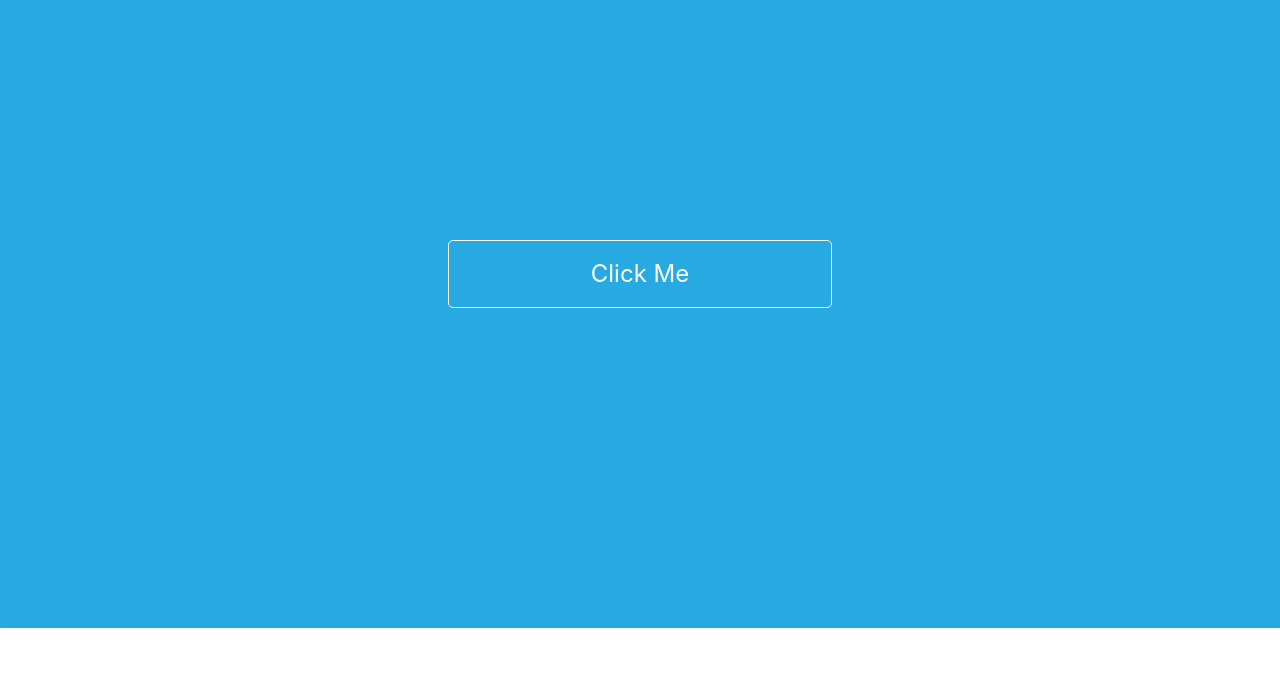
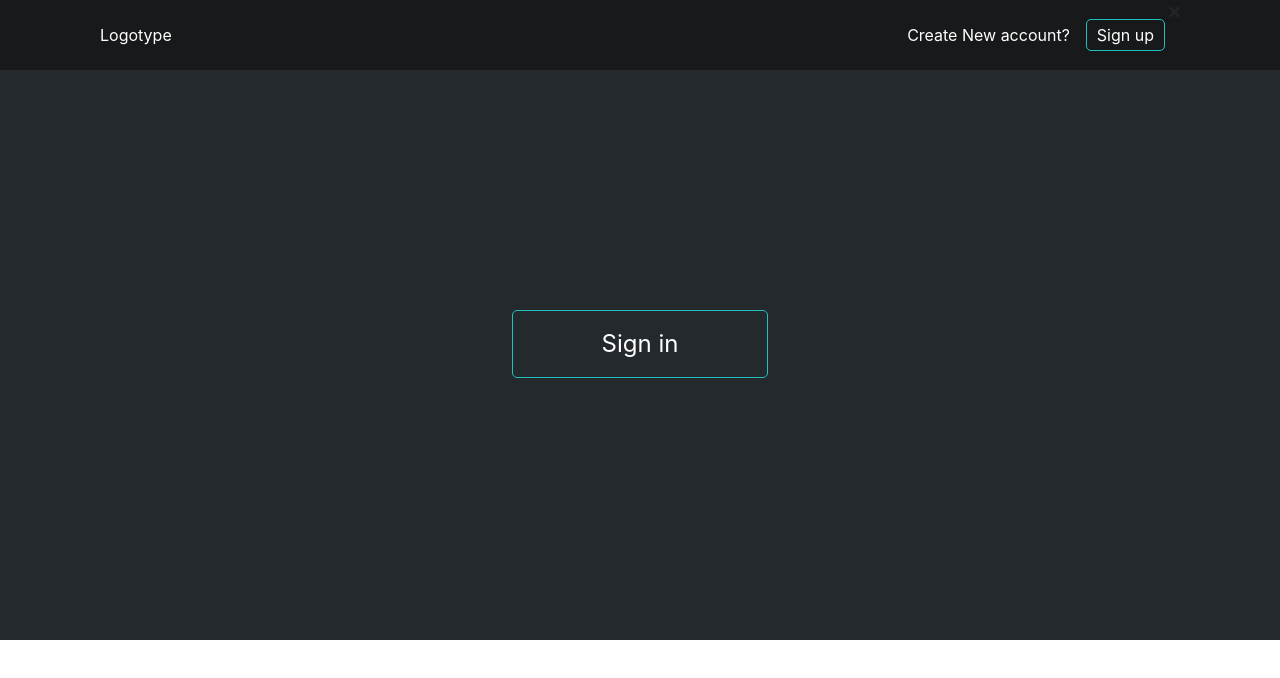
Before and after one commit to igorekch1/Moodle, a React (Create React App) app in the folder front/: page / in a window 1280 px wide. Shown: the top 678 px of the page. Built offline with nearby package versions, Linux system fonts and the light colour scheme.

Commit message:
login | signup transfered to main page

```diff
--- a/front/public/css/style.css
+++ b/front/public/css/style.css
@@ -1,6 +1,31 @@
 .Container {
     padding: 0;
     margin: 0;
+}
+
+.mainpage-header {
+    display: flex;
+    justify-content: space-between;
+    height: 70px;
+    line-height: 70px;
+    padding: 0 100px;
+    background-color: #18191b;
+    color: #fff;
+}
+
+#create-account-btn {
+    padding: 5px 10px;
+    border: 1px solid #21c0c0;
+    color: #ffffff;
+    border-radius: 5px;
+    cursor: pointer;
+    outline: 0;
+    transition: all .2s ease-in;
+}
+
+.signup:hover #create-account-btn {
+    background-color: #21c0c0;
+    color: #000000;
 }
 
 .header-wrapper {
@@ -13,7 +38,7 @@
     top: 0;
     height: 70px;
     line-height: 70px;
-    padding: 0 30px;
+    padding: 0 60px;
     background-color: #000000;
     z-index: 999;
 }
@@ -58,18 +83,14 @@
 }
 
 /* MAIN PAGE START */
-.polymorph {
-    fill: #29ABE2;
-}
-
-.cta, .cta2 {
+.signin-btn {
 	position: absolute;
 	margin: 10em auto 0 auto;
 	left: 0;
 	right: 0;
-	width: 30%;
+	width: 20%;
 	background: none;
-	border: 1px solid #fff;
+	border: 1px solid #21c0c0;
 	border-radius: 5px;
 	padding: 15px;
 	color: #fff;
@@ -78,17 +99,21 @@
 	outline: 0;
 }
 
-.cta2 {
-	width: auto;
-	margin: 30px auto;
-	background: #29ABE2;
+.signin-close {
+    position: absolute;
+    top: 0px;
+    right: 100px;
+    cursor: pointer;
+	/* width: auto; */
+	/* margin: 30px auto; */
+	/* background: #24292e; */
 }
 
 .blip {
 	position: absolute;
-	color: #29ABE2;
+	color: #24292e;
 	right: 25%;
-	top: 0;
+	top: 50px;
 	opacity: 0;
 	width: 30%;
 	transform: translateY(-800px);
--- a/front/src/App.js
+++ b/front/src/App.js
@@ -4,8 +4,6 @@ import { Provider } from "react-redux";
 import createHistory from "history/createBrowserHistory";
 import store from "./store";
 import MainPage from "./components/MainPage";
-import Login from "./components/Login";
-import Signup from "./components/Signup";
 import AdminPage from './components/AdminPage';
 import TopicEditor from "./components/TopicEditor";
 import CoursesPage from "./components/CoursesPage";
@@ -19,7 +17,6 @@ class App extends Component {
           <div>
             <Switch>
               <Route path = "/" component = {MainPage} exact/>
-              {/* <Route path = "/" component = {Login}/> */}
               <Route path = "/determinant" render={() => (
                 store.getState().login.userRole === "admin" ? (
                   <Redirect to="/admin"/>
@@ -27,7 +24,6 @@ class App extends Component {
                   <Redirect to="courses"/>
                 )
               )}/>
-              <Route path = "/signup" component = {Signup}/>
               <Route path = "/admin" component = {AdminPage}/>
               <Route path = "/editor" component = {TopicEditor}/>
               <Route path = "/topic" component = {TopicPage}/>
--- a/front/src/components/Login.jsx
+++ b/front/src/components/Login.jsx
@@ -21,18 +21,18 @@ class Login extends Component {
     }
 
     componentDidUpdate() {
-        if (this.props.loggedIn) this.props.history.push("/determinant");
+        // if (this.props.loggedIn) this.props.history.push("/determinant");
     }
 
     render() {
         return (
             <Container>
+                <Row className="justify-content-center mb-4">
+                    <h1>Sign in</h1>
+                </Row>
                 <Form onSubmit = {this.login}>
                     <Form.Group as={Row} controlId="formHorizontalUsername">
-                        <Form.Label column sm = {2} className="text-right">
-                            Username
-                        </Form.Label>
-                        <Col sm={8}>
+                        <Col>
                             <Form.Control type="text"
                                           placeholder="Username"
                                           ref = {this.inputLogin}
@@ -41,11 +41,8 @@ class Login extends Component {
                         </Col>
                     </Form.Group>
 
-                    <Form.Group as={Row} sm={{span:10, offset : 2}} controlId="formHorizontalPassword">
-                        <Form.Label column sm={2} className="text-right">
-                            Password
-                        </Form.Label>
-                        <Col sm={8}>
+                    <Form.Group as={Row} controlId="formHorizontalPassword">
+                        <Col>
                             <Form.Control type="password"
                                           placeholder="Password"
                                           ref = {this.inputPassword}
@@ -55,23 +52,16 @@ class Login extends Component {
                     </Form.Group>
 
                     <Form.Group as={Row}>
-                        <Col sm = {{span: 4, offset: 4}}>
+                        <Col>
                             <Button type="submit"
                                     variant = "dark"
                                     block
                             >
-                                Log in
+                                Continue
                             </Button>
                         </Col>
                     </Form.Group>
                 </Form>
-
-                <Row>
-                    <Col sm = {{offset:4}}>
-                        <Link to="/signup" className="text-decoration-none text-reset">Create an account?</Link>
-                    </Col>
-
-                </Row>
             </Container>
         )
     }
--- a/front/src/components/MainPage.jsx
+++ b/front/src/components/MainPage.jsx
@@ -1,13 +1,19 @@
 import React, { Component } from 'react'
+import { connect } from "react-redux";
 import Anime from "react-anime";
+import { Row, Col } from "react-bootstrap";
+import Login from "./Login";
+import Signup from "./Signup"
 
 class MainPage extends Component {
     constructor(props) {
         super(props)
+
         this.state = {
-            shouldAnimate: false,
+            shouldAnimate: false
         }
-        this.triggerAnim = this.triggerAnim.bind(this)
+
+        this.triggerAnim = this.triggerAnim.bind(this);
     }
 
     triggerAnim() {
@@ -16,36 +22,43 @@ class MainPage extends Component {
         })
     }
 
+    componentDidUpdate() {
+        if (this.props.loggedIn) this.props.history.push("/determinant");
+    }
 
     render() {
         return (
             <div>
 
+                <Row noGutters className="mainpage-header">
+                    <Col xs={'auto'}>Logotype</Col>
+                    <Col xs={'auto'}>
+                        <Signup/>
+                    </Col>
+                </Row>
+
                 {this.state.shouldAnimate === false ?
-                    <button className='cta' onClick={() => this.triggerAnim()}> Click Me </button>
-                    :
-                    <Anime
-                    translateY={-500}
-                    >
-                    <button className='cta' onClick={() => this.triggerAnim()}> Click Me </button>
+                    <button className='signin-btn' onClick={() => this.triggerAnim()}>Sign in</button>
+                      : <Anime translateY={-500}>
+                            <button className='signin-btn' onClick={() => this.triggerAnim()}>Sign in</button>
                         </Anime>
                 }
 
-                <svg viewBox="0 0 215 105.5">
+                <svg viewBox="0 0 215 95.8">
                     {this.state.shouldAnimate === true ?
                         <Anime
                             points={[
-                            { value: '215,105.5 0,105.5 0,0 46.216,0 70.899,69.189' },
-                            { value: '215,105.5 0,105.5 0,0 0,0 70.899,69.189 ' }
+                                { value: '215,95.8 0,95.8 0,0 46.216,0 70.899,69.189' },
+                                { value: '215,95.8 0,95.8 0,0 0,0 70.899,69.189 ' }
                             ]}
                             easing='easeOutQuad'
                             duration={1200}
                             loop={false}
                         >
-                        <polygon fill="#27AAE1" points="215,105.5 0,105.5 0,0 47.7,0 215,0 " />
+                            <polygon fill="#24292e" points="215,95.8 0,95.8 0,0 47.7,0 215,0 " />
                         </Anime>
                         :
-                    <polygon fill="#27AAE1" points="215,105.5 0,105.5 0,0 46.216,0 215,0 " />
+                        <polygon fill="#24292e" points="215,95.8 0,95.8 0,0 46.216,0 215,0 " />
                     }
                 </svg>
 
@@ -55,19 +68,17 @@ class MainPage extends Component {
                         duration={500}
                         translateY={150}
                     >
+                        <span className='signin-close' onClick={() => this.triggerAnim()} ><i className="fas fa-times" style={{fontSize: '24px'}}></i></span>
                         <div className='blip'>
-                        <h1> Wow! What a Reveal! </h1>
-                        <p> How will you REACT to this wonderful use of SVG MORPHING using Anime.JS-REACT???! </p>
-                        <button className='cta2' onClick={() => this.triggerAnim()} > Go Back </button>
+                            <Login/>
                         </div>
                     </Anime>
-
                     :
-
+                    <div>
+                        <span className='signin-close' onClick={() => this.triggerAnim()} ><i className="fas fa-times"></i></span>
                         <div className='blip'>
-                    <h1> Wow! What a Reveal! </h1>
-                    <p> How will you REACT to this wonderful use of SVG MORPHING using Anime.JS-REACT???! </p>
-                    <button className='cta2' onClick={() => this.triggerAnim()}> Go Back </button>
+                            <Login/>
+                        </div>
                     </div>
                 }
             </div>
@@ -75,4 +86,8 @@ class MainPage extends Component {
     }
 }
 
-export default MainPage;
+const mapStateToProp = state => ({
+    loggedIn: state.login.loggedIn
+})
+
+export default connect(mapStateToProp, {  })(MainPage);
--- a/front/src/components/ModalInput.jsx
+++ b/front/src/components/ModalInput.jsx
@@ -27,7 +27,7 @@ class ModalInput extends Component {
                 </Modal.Body>
                 <Modal.Footer>
                     <Button variant="secondary" onClick={this.props.onHide}>Close</Button>
-                    <Button variant="primary" onClick={this.saveNexit}>Save</Button>
+                    <Button variant="primary" onClick={this.saveNexit}>Continue</Button>
                 </Modal.Footer>
             </Modal>
         );
--- a/front/src/components/Signup.jsx
+++ b/front/src/components/Signup.jsx
@@ -1,7 +1,8 @@
 import React, { Component } from 'react'
-import { Container, Row, Col, Button, Form } from 'react-bootstrap';
+import { Container, Row, Col, Form } from 'react-bootstrap';
 import { connect } from 'react-redux';
 import { signup } from '../actions/loginAction';
+import ModalInput from "./ModalInput";
 
 
 class Signup extends Component {
@@ -10,7 +11,8 @@ class Signup extends Component {
 
         this.state = {
             login: '',
-            password: ''
+            password: '',
+            modalShow: false
         }
 
         this.inputLogin = React.createRef();
@@ -25,8 +27,29 @@ class Signup extends Component {
     // }
 
     render() {
+
+        let modalClose = () => this.setState({ modalShow: false });
+
         return (
             <Container>
+                <div
+                    className = "signup"
+                    onClick = {() => this.setState({modalShow: true})}
+                    style={{cursor: 'pointer'}}
+                >
+                    <span className="mr-3">Create New account?</span>
+                    <a id="create-account-btn"
+
+                        >
+                        Sign up
+                    </a>
+                </div>
+                <ModalInput
+                    show={this.state.modalShow}
+                    onHide={modalClose}
+                    onSave = {this.regit}
+                    modalTitle = "Create account"
+                >
                     <Form onSubmit = {this.regit}>
                         <Form.Group as={Row} controlId="formHorizontalUsername">
                             <Form.Label column sm = {2} className="text-right">
@@ -53,17 +76,8 @@ class Signup extends Component {
                                             />
                             </Col>
                         </Form.Group>
-
-                    <Form.Group as={Row}>
-                        <Col sm = {{span: 4, offset: 4}}>
-                            <Button type = "submit"
-                                    variant = "dark"
-                                    block>
-                                Sign up
-                            </Button>
-                        </Col>
-                    </Form.Group>
                     </Form>
+                </ModalInput>
             </Container>
         )
     }
@@ -81,12 +95,10 @@ class Signup extends Component {
     }
 
     regit(e) {
-        e.preventDefault();
         this.inputLogin.current.value = '';
         this.inputPassword.current.value = '';
         this.props.signup(this.state.login, this.state.password);
-        this.checkIfSignuped();
-        // this.props.history.push("/test");
+        // this.checkIfSignuped();
     }
 
     checkIfSignuped(){
--- a/front/src/reducers/loginReducer.js
+++ b/front/src/reducers/loginReducer.js
@@ -34,7 +34,7 @@ export default function(state = initialState, action) {
         if (action.payload.created) {
             return {
                 ...state,
-                loggedIn: true,
+                loggedIn: false,
                 errorOccured: false
             }
         } else {
```
Also changed, not shown: front/src/components/Header.jsx (+4 -4 lines), 1 other file (tests, documents, lock files or other folders). Lines whose indentation alone changed are shown as unchanged.
